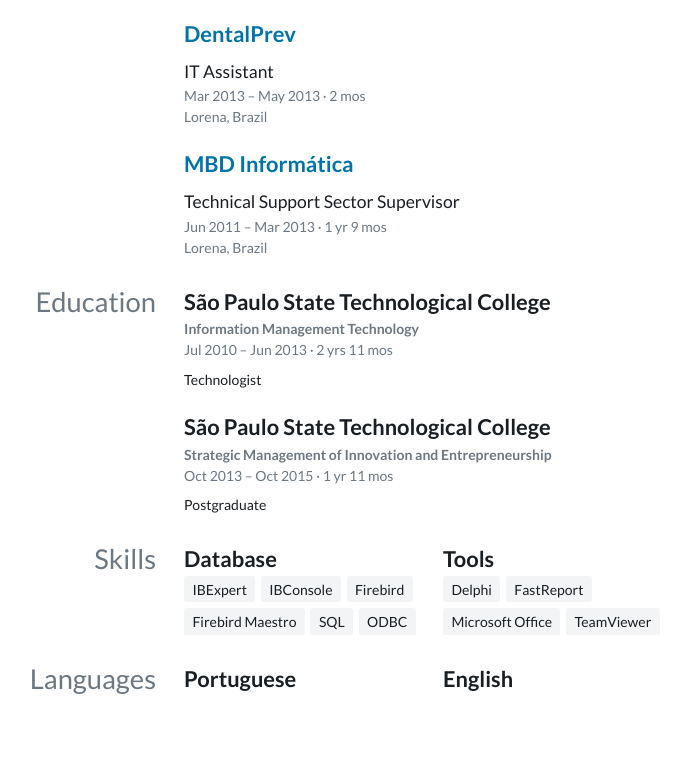
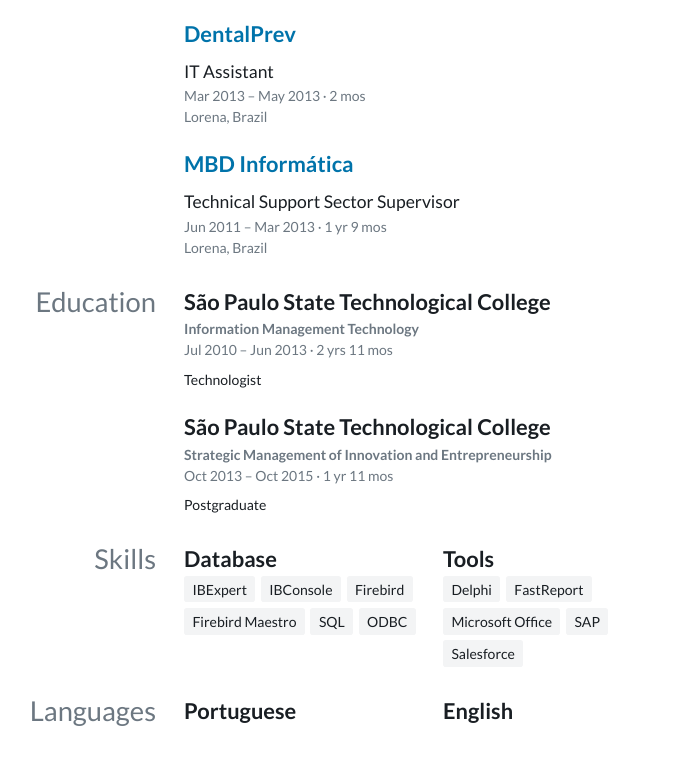
Before and after one commit to beacampbell/resume, a plain HTML site: page index.html in a window 1280 px wide. Shown: the part 2066-2830 px from the top of the page, without its empty margins (302-984 px from the left). Drawn offline with Linux system fonts and the light colour scheme.

Commit message:
deploy: c283abec1443ed7881bec07c88c69baa10dc9c0e

```diff
--- a/index.html
+++ b/index.html
@@ -330,7 +330,7 @@ customElements.define('time-duration', TimeDuration)
                 <h4>Tools</h4>
 
                   <ul class="tag-list">
-                    <li>Delphi</li><li>FastReport</li><li>Microsoft Office</li><li>TeamViewer</li>
+                    <li>Delphi</li><li>FastReport</li><li>Microsoft Office</li><li>SAP</li><li>Salesforce</li>
                   </ul>
 
               </div>
```
